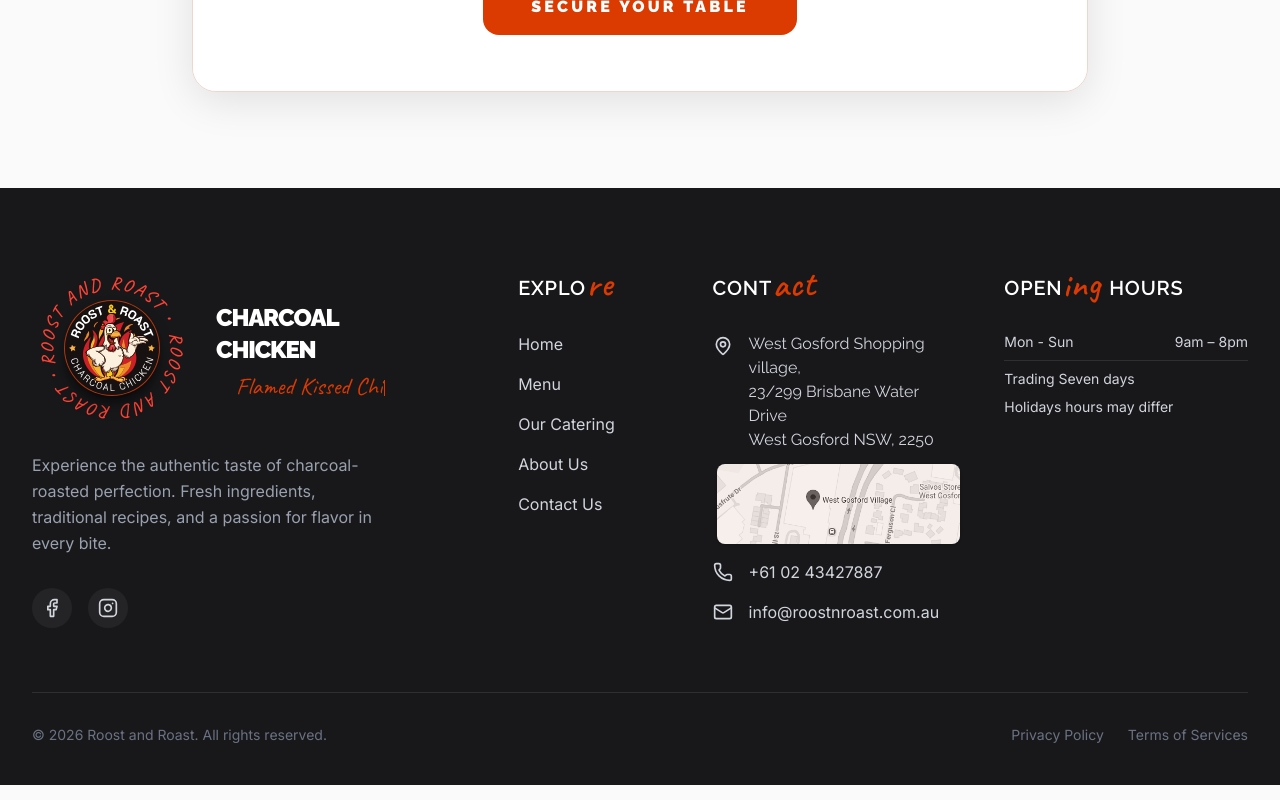
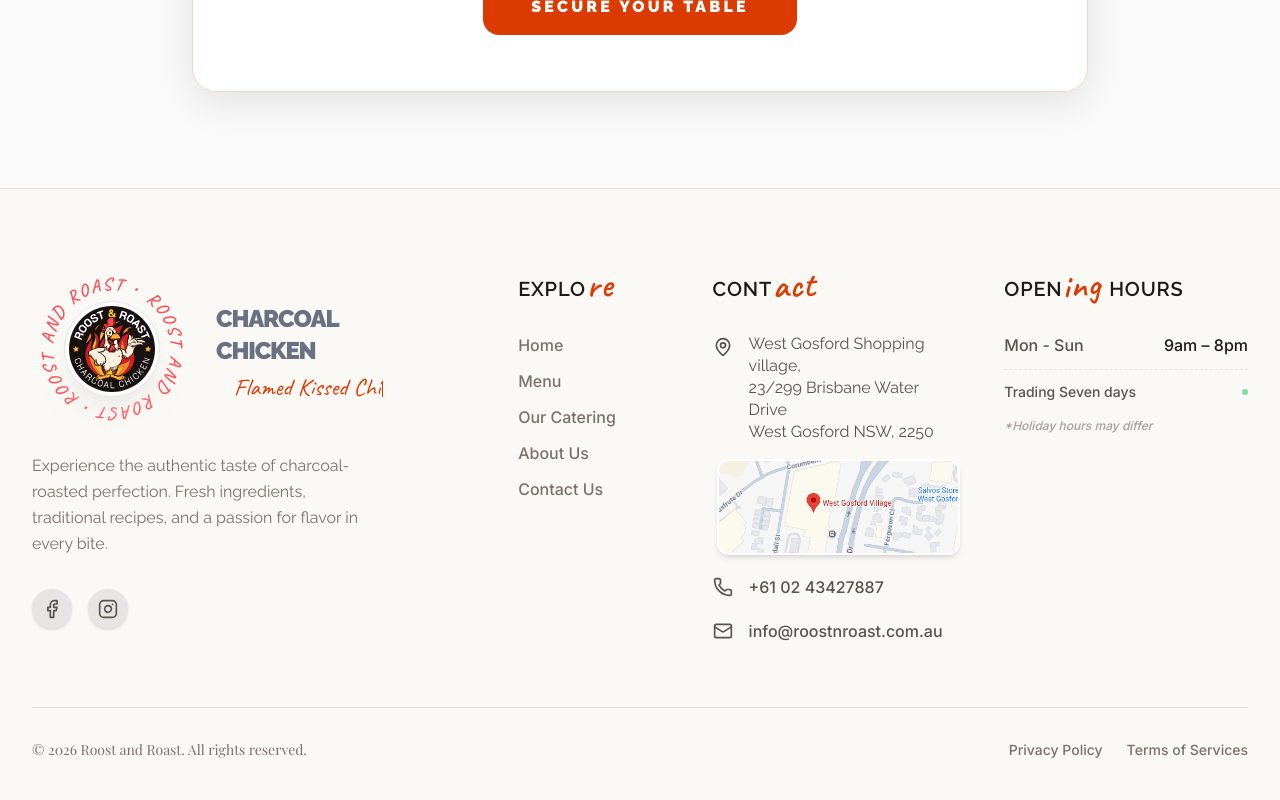
Before and after one commit to MeeLn/roost-and-roast-web, a Next.js app: page / in a window 1280 px wide. Shown: the part 7281-8081 px from the top of the page. Built offline with nearby package versions, Linux system fonts and the light colour scheme; a web font is replaced by a local one.

Commit message:
feat: change it into light theme.

```diff
--- a/components/layout/Footer.tsx
+++ b/components/layout/Footer.tsx
@@ -3,7 +3,7 @@
 import React, { useState, useEffect } from "react";
 import Link from "next/link";
 import Image from "next/image";
-import { motion, Variants } from "framer-motion"; // Import Variants type
+import { motion, Variants } from "framer-motion";
 import { MapPin, Phone, Mail, Instagram, Facebook, Flame } from "lucide-react";
 import { RollingText } from "@/components/animate-ui/primitives/texts/rolling";
 import {
@@ -25,36 +25,23 @@
 
   // --- 1. SYNC FLAMES WITH TYPING ---
   useEffect(() => {
-    // Calculate timings based on text length
     const textLength = TYPING_TEXT.length;
     const typingDuration = textLength * CHAR_DURATION;
     const eraseDuration = textLength * CHAR_DURATION;
     const cycleTotal = typingDuration + HOLD_DELAY + eraseDuration + 500;
 
-    // Function to run a single cycle of flame visibility
     const runCycle = () => {
       setIsFlameVisible(false);
-
-      setTimeout(() => {
-        setIsFlameVisible(true);
-      }, typingDuration);
-
-      setTimeout(() => {
-        setIsFlameVisible(true);
-      }, typingDuration + HOLD_DELAY);
-
+      setTimeout(() => setIsFlameVisible(true), typingDuration);
+      setTimeout(() => setIsFlameVisible(true), typingDuration + HOLD_DELAY);
       setTimeout(
-        () => {
-          setIsFlameVisible(false);
-        },
+        () => setIsFlameVisible(false),
         typingDuration + HOLD_DELAY + eraseDuration,
       );
     };
 
     runCycle();
-
     const interval = setInterval(runCycle, cycleTotal);
-
     return () => clearInterval(interval);
   }, []);
 
@@ -63,47 +50,42 @@
     const rollInterval = setInterval(() => {
       setRollingKey((prev) => prev + 1);
     }, 5000);
-
     return () => clearInterval(rollInterval);
   }, []);
 
   const flameContainerVariants: Variants = {
     hidden: { opacity: 0, scale: 0 },
-    visible: {
-      opacity: 1,
-      scale: 1,
-      transition: { duration: 0.3 },
-    },
+    visible: { opacity: 1, scale: 1, transition: { duration: 0.3 } },
   };
 
   const flameFlickerVariants: Variants = {
     animate: {
       scale: [1, 1.2, 1],
       opacity: [0.8, 1, 0.8],
-      filter: ["brightness(1)", "brightness(1.3)", "brightness(1)"],
-      transition: {
-        duration: 0.5,
-        repeat: Infinity,
-        ease: "easeInOut" as const,
-      },
+      filter: ["brightness(1)", "brightness(1.1)", "brightness(1)"],
+      transition: { duration: 0.5, repeat: Infinity, ease: "easeInOut" },
     },
   };
 
   return (
-    <footer className="bg-zinc-900 text-gray-300 pt-20 pb-10" id="contact">
+    <footer
+      className="bg-[#faf9f6] text-stone-600 pt-20 pb-10 border-t border-stone-200"
+      id="contact"
+    >
       <div className="container mx-auto px-4 md:px-8">
         <div className="grid grid-cols-1 md:grid-cols-13 gap-12 mb-16">
-          {/* Brand Column */}
+          {/* --- Brand Column --- */}
           <div className="md:col-span-4 flex flex-col gap-6">
             <div className="flex items-center gap-6">
-              {/* Logo */}
+              {/* Logo Circle */}
               <div className="relative w-32 h-32 md:w-40 md:h-40 flex items-center justify-center shrink-0">
+                {/* Rotating Text Ring */}
                 <motion.div
-                  className="absolute inset-0 w-full h-full z-0"
+                  className="absolute inset-0 w-full h-full z-0 opacity-80"
                   animate={{ rotate: 360 }}
                   transition={{
                     repeat: Infinity,
-                    duration: 15,
+                    duration: 20,
                     ease: "linear",
                   }}
                 >
@@ -111,7 +93,7 @@
                     viewBox="0 0 100 100"
                     width="100%"
                     height="100%"
-                    className="fill-white font-artistic font-semibold tracking-widest uppercase"
+                    className="fill-red-500 font-artistic font-bold tracking-widest uppercase"
                   >
                     <defs>
                       <path
@@ -119,7 +101,7 @@
                         d="M 50, 50 m -37, 0 a 37,37 0 1,1 74,0 a 37,37 0 1,1 -74,0"
                       />
                     </defs>
-                    <text fontSize="11" fill="#ff4335ff">
+                    <text fontSize="11">
                       <textPath xlinkHref="#circlePath">
                         {ROTATING_TEXT}
                       </textPath>
@@ -127,29 +109,28 @@
                   </svg>
                 </motion.div>
 
-                <div className="relative w-20 h-20 md:w-24 md:h-24 rounded-full overflow-hidden border-1 border-primary/80 shadow-lg shadow-black/50 z-10 bg-zinc-800">
+                {/* Center Image */}
+                <div className="relative w-20 h-20 md:w-24 md:h-24 rounded-full overflow-hidden border border-stone-200 shadow-xl shadow-stone-200/50 z-10 bg-white">
                   <Image
                     src="/logos/logo-rounded.svg"
                     alt="Roost and Roast Logo"
                     fill
-                    className="object-cover"
+                    className="object-cover p-1"
                   />
                 </div>
               </div>
 
               {/* Text Beside Logo */}
               <div className="flex flex-col items-center justify-center pt-2">
-                {/* Rolling Text with Key for Infinite Loop */}
                 <RollingText
                   key={rollingKey}
                   text="Charcoal Chicken"
-                  className="font-modern text-xl md:text-2xl font-black uppercase text-white tracking-tighter"
+                  className="font-modern text-xl md:text-2xl font-black uppercase text-gray-500 tracking-tighter"
                   transition={{ duration: 0.5, delay: 0.05, ease: "easeOut" }}
                 />
 
-                {/* Centered Typing Row with Synced Flames */}
-                <div className="flex items-center justify-center gap-2 mt-1 h-8">
-                  {/* Left Flame */}
+                {/* Typing Row */}
+                <div className="flex items-center justify-center gap-2 mt-1 -ml-1 h-8">
                   <motion.div
                     variants={flameContainerVariants}
                     initial="hidden"
@@ -159,7 +140,7 @@
                       variants={flameFlickerVariants}
                       animate="animate"
                     >
-                      <Flame size={12} className="text-primary fill-primary" />
+                      <Flame size={14} className="text-primary fill-primary" />
                     </motion.div>
                   </motion.div>
 
@@ -173,7 +154,6 @@
                     <TypingTextCursor className="bg-primary h-5 ml-0.5" />
                   </TypingText>
 
-                  {/* Right Flame */}
                   <motion.div
                     variants={flameContainerVariants}
                     initial="hidden"
@@ -183,187 +163,170 @@
                       variants={flameFlickerVariants}
                       animate="animate"
                     >
-                      <Flame size={12} className="text-primary fill-primary" />
+                      <Flame size={14} className="text-primary fill-primary" />
                     </motion.div>
                   </motion.div>
                 </div>
               </div>
             </div>
 
-            <p className="leading-relaxed text-gray-400 max-w-sm">
+            <p className="leading-relaxed text-stone-500 max-w-sm font-modern">
               Experience the authentic taste of charcoal-roasted perfection.
               Fresh ingredients, traditional recipes, and a passion for flavor
               in every bite.
             </p>
+
             <div className="flex gap-4 mt-2">
               <a
                 href="https://www.facebook.com/people/Roost-and-Roast/61586264004334/"
                 target="_blank"
-                className="w-10 h-10 rounded-full bg-white/5 flex items-center justify-center hover:bg-blue-600/80 hover:text-white transition-colors"
+                className="w-10 h-10 rounded-full bg-stone-200 text-stone-600 flex items-center justify-center hover:bg-[#1877F2] hover:text-white transition-all duration-300 shadow-sm hover:shadow-md"
               >
                 <Facebook size={20} />
               </a>
               <a
                 href="https://www.instagram.com/roost_roast/"
                 target="_blank"
-                className="w-10 h-10 rounded-full bg-white/5 flex items-center justify-center hover:bg-red-600/80 hover:text-white transition-colors"
+                className="w-10 h-10 rounded-full bg-stone-200 text-stone-600 flex items-center justify-center hover:bg-[#E1306C] hover:text-white transition-all duration-300 shadow-sm hover:shadow-md"
               >
                 <Instagram size={20} />
               </a>
             </div>
           </div>
 
-          {/* Quick Links */}
+          {/* --- Quick Links --- */}
           <div className="md:col-span-2 md:col-start-6">
-            <h3 className="flex items-center gap-1 mb-6 uppercase tracking-wider">
-              <span className="font-modern text-xl text-white font-semibold">
+            <h3 className="flex items-center gap-1 mb-6 uppercase tracking-wider select-none">
+              <span className="font-modern text-xl text-stone-900 font-semibold">
                 EXPLO
               </span>
               <span className="font-artistic text-primary normal-case text-4xl -translate-x-1 -translate-y-1 inline-block -rotate-3">
                 re
               </span>
             </h3>
-            <div className="flex flex-col gap-4">
-              <Link href="/" className="hover:text-primary transition-colors">
-                Home
-              </Link>
-              <Link
-                href="/menu"
-                className="hover:text-primary transition-colors"
-              >
-                Menu
-              </Link>
-              <Link
-                href="/catering"
-                className="hover:text-primary transition-colors"
-              >
-                Our Catering
-              </Link>
-              <Link
-                href="/about"
-                className="hover:text-primary transition-colors"
-              >
-                About Us
-              </Link>
-              <Link
-                href="/contact"
-                className="hover:text-primary transition-colors"
-              >
-                Contact Us
-              </Link>
+            <div className="flex flex-col gap-3 font-medium">
+              {["Home", "Menu", "Our Catering", "About Us", "Contact Us"].map(
+                (item, idx) => {
+                  const href =
+                    item === "Home"
+                      ? "/"
+                      : item === "Our Catering"
+                        ? "/catering"
+                        : `/${item.toLowerCase().replace(" ", "-").replace("us", "").trim()}`;
+                  return (
+                    <Link
+                      key={idx}
+                      href={href}
+                      className="text-stone-500 hover:text-primary hover:translate-x-1 transition-all duration-200"
+                    >
+                      {item}
+                    </Link>
+                  );
+                },
+              )}
             </div>
           </div>
 
-          {/* Contact Info */}
+          {/* --- Contact Info --- */}
           <div className="md:col-span-3">
-            <h3 className="flex items-center gap-1 mb-6 uppercase tracking-wider">
-              <span className="font-modern text-xl text-white font-semibold">
+            <h3 className="flex items-center gap-1 mb-6 uppercase tracking-wider select-none">
+              <span className="font-modern text-xl text-stone-900 font-semibold">
                 CONT
               </span>
               <span className="font-artistic text-primary normal-case text-4xl -translate-x-1 -translate-y-1 inline-block -rotate-3">
                 act
               </span>
             </h3>
-            <div className="flex flex-col gap-4">
-              <div className="w-fit group">
+            <div className="flex flex-col gap-5">
+              <div className="w-fit group cursor-pointer">
                 <a
                   href="https://www.google.com/maps/search/?api=1&query=West+Gosford+Shopping+Village"
                   target="_blank"
                   rel="noopener noreferrer"
                 >
-                  <div className="flex items-start gap-4">
-                    <MapPin
-                      size={20}
-                      className="shrink-0 mt-1 group-hover:text-primary transition-colors"
-                    />
-                    <span className="group-hover:text-primary transition-colors font-modern">
+                  <div className="flex items-start gap-4 text-stone-600 group-hover:text-primary transition-colors">
+                    <MapPin size={20} className="shrink-0 mt-1" />
+                    <span className="font-modern leading-snug">
                       West Gosford Shopping village,
                       <br /> 23/299 Brisbane Water Drive
                       <br /> West Gosford NSW, 2250
                     </span>
                   </div>
-                  <div className="relative w-full h-20 mt-3 ml-1 rounded-lg overflow-hidden shadow-sm">
+                  {/* Location Preview Card */}
+                  <div className="relative w-full h-24 mt-4 ml-1 rounded-xl overflow-hidden shadow-md border-2 border-white group-hover:shadow-lg transition-all duration-300">
                     <Image
                       src="/img/location.png"
                       alt="Location View"
                       fill
-                      className="object-cover grayscale group-hover:grayscale-0 transition-all duration-500"
+                      className="object-cover transition-transform duration-700 group-hover:scale-110"
                     />
-                    <div className="absolute inset-0 bg-primary/5 group-hover:bg-transparent transition-colors" />
+                    <div className="absolute inset-0 bg-primary/0 group-hover:bg-primary/10 transition-colors" />
                   </div>
                 </a>
               </div>
-              <a href="tel:+610243427887">
-                <div className="flex items-center gap-4 group">
-                  <Phone
-                    size={20}
-                    className="shrink-0 group-hover:text-primary transition-colors"
-                  />
-                  <span className="group-hover:text-primary transition-colors">
-                    +61 02 43427887
-                  </span>
+
+              <a href="tel:+610243427887" className="group">
+                <div className="flex items-center gap-4 text-stone-600 group-hover:text-primary transition-colors">
+                  <Phone size={20} className="shrink-0" />
+                  <span className="font-medium">+61 02 43427887</span>
                 </div>
               </a>
-              <a href="mailto:info@roostnroast.com.au">
-                <div className="flex items-center gap-4 group">
-                  <Mail
-                    size={20}
-                    className="shrink-0 group-hover:text-primary transition-colors"
-                  />
-                  <span className="group-hover:text-primary transition-colors">
-                    info@roostnroast.com.au
-                  </span>
+
+              <a href="mailto:info@roostnroast.com.au" className="group">
+                <div className="flex items-center gap-4 text-stone-600 group-hover:text-primary transition-colors">
+                  <Mail size={20} className="shrink-0" />
+                  <span className="font-medium">info@roostnroast.com.au</span>
                 </div>
               </a>
             </div>
           </div>
 
-          {/* Opening Hours */}
+          {/* --- Opening Hours --- */}
           <div className="md:col-span-3">
-            <h3 className="flex items-center gap-1 mb-6 uppercase tracking-wider">
-              <span className="font-modern text-xl text-white font-semibold">
+            <h3 className="flex items-center gap-1 mb-6 uppercase tracking-wider select-none">
+              <span className="font-modern text-xl text-stone-900 font-semibold">
                 OPEN
               </span>
               <span className="font-artistic text-primary normal-case text-4xl -translate-x-1 -translate-y-1 inline-block -rotate-3">
                 ing
               </span>
-              <span className="font-modern text-xl text-white -translate-x-1 font-semibold ml-1">
+              <span className="font-modern text-xl text-stone-900 -translate-x-1 font-semibold ml-1">
                 HOURS
               </span>
             </h3>
-            <div className="flex flex-col gap-2 text-sm">
-              <div className="flex justify-between border-b border-white/10 pb-2">
+            <div className="flex flex-col gap-3 text-stone-600 font-medium">
+              <div className="flex justify-between border-b border-stone-200 border-dashed pb-3">
                 <span>Mon - Sun</span>
-                <span>9am – 8pm</span>
+                <span className="text-stone-900">9am – 8pm</span>
               </div>
-              <div className="flex justify-between">
+              <div className="flex justify-between items-center text-sm">
                 <span>Trading Seven days</span>
+                <div className="w-1.5 h-1.5 rounded-full bg-green-500 animate-pulse" />
               </div>
-              <div className="flex justify-between">
-                <span>Holidays hours may differ</span>
+              <div className="text-xs text-stone-400 italic mt-1">
+                *Holiday hours may differ
               </div>
             </div>
           </div>
         </div>
 
-        <div className="pt-8 border-t border-white/10 text-sm text-gray-500">
+        {/* --- Copyright Bar --- */}
+        <div className="pt-8 border-t border-stone-200 text-sm text-stone-500">
           <div className="flex flex-col md:flex-row items-center justify-between gap-4">
-            {/* Left Side: Copyright */}
-            <p className="text-center md:text-left order-2 md:order-1">
+            <p className="text-center md:text-left order-2 md:order-1 font-serif">
               © {new Date().getFullYear()} Roost and Roast. All rights reserved.
             </p>
 
-            {/* Right Side: Policies */}
             <div className="flex items-center gap-6 order-1 md:order-2">
               <Link
                 href="/privacy-policy"
-                className="hover:text-white transition-colors duration-200"
+                className="hover:text-primary transition-colors duration-200 font-medium"
               >
                 Privacy Policy
               </Link>
               <Link
                 href="/terms-of-services"
-                className="hover:text-white transition-colors duration-200"
+                className="hover:text-primary transition-colors duration-200 font-medium"
               >
                 Terms of Services
               </Link>
```
